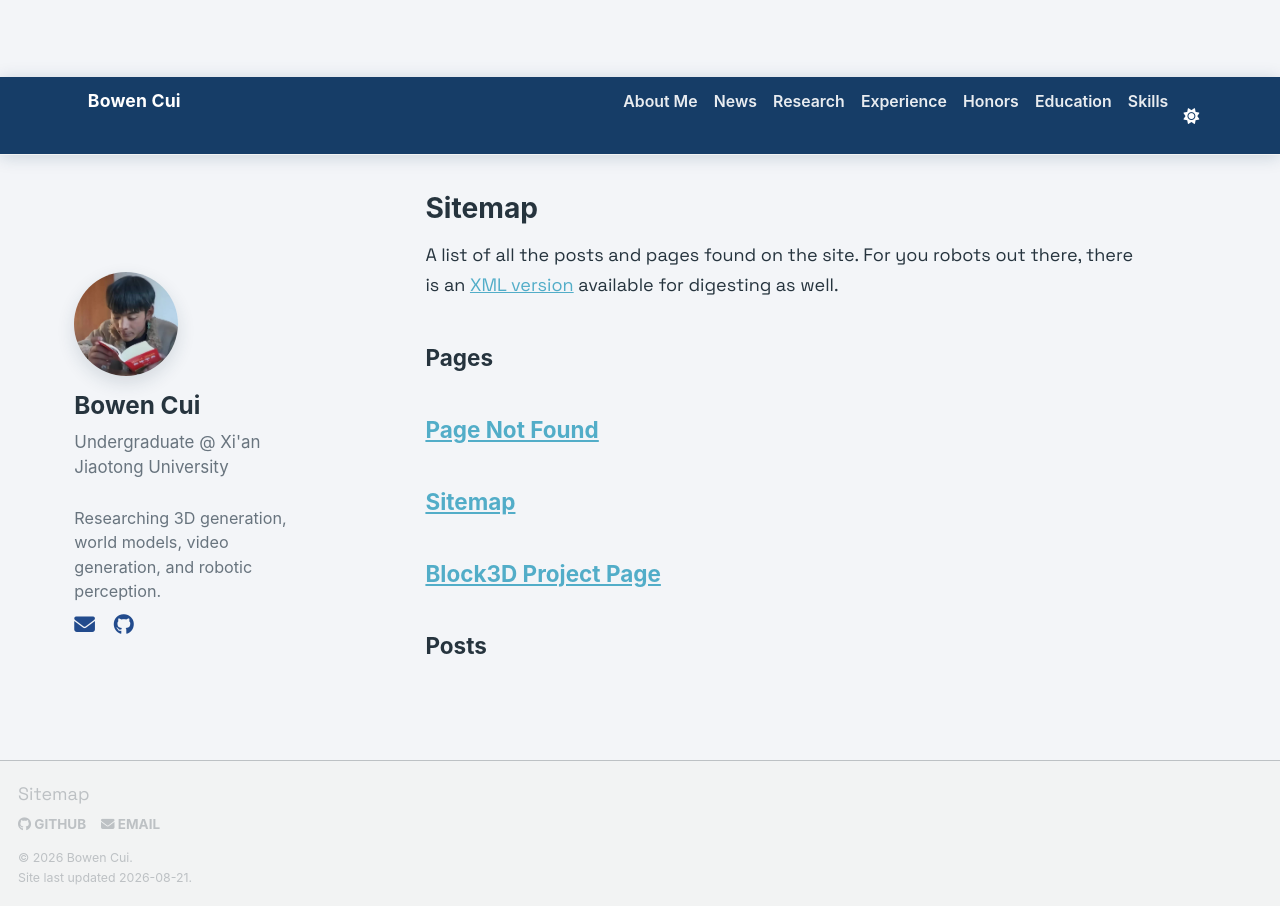
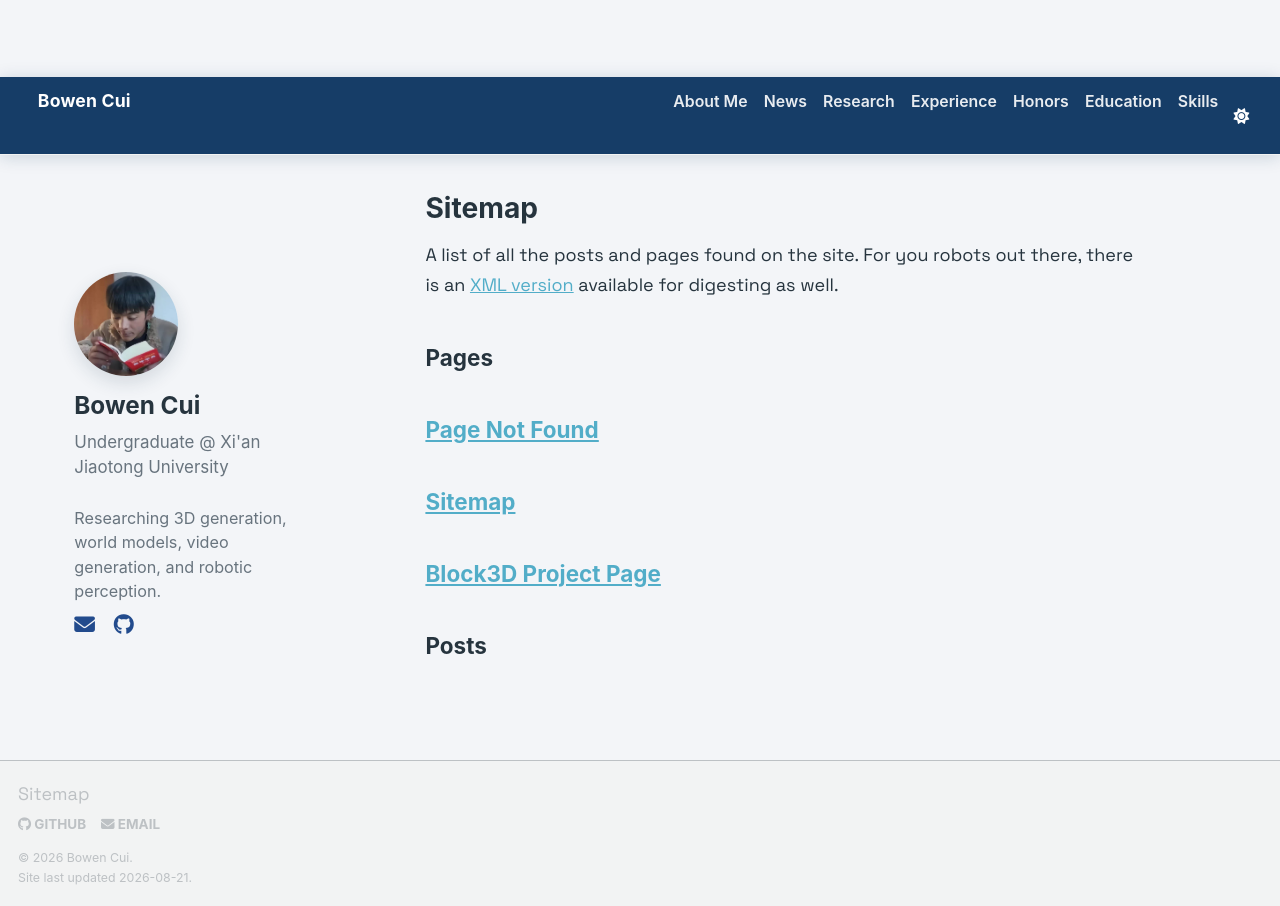
Before and after one commit to AlexanderTsui/AlexanderTsui.github.io, a Jekyll site: the page built from _pages/sitemap.md, in a window 1280 px wide. Built offline with Jekyll 4.4.1, drawn with Linux system fonts in a browser that asks for light colours; a script bundle is joined from its source files by our own code; library files that are not in the unit come from our copies.

Commit message:
Match wide masthead spacing

```diff
--- a/assets/css/main.scss
+++ b/assets/css/main.scss
@@ -95,7 +95,7 @@ body {
   align-items: center;
   display: flex;
   justify-content: center;
-  max-width: 1180px;
+  max-width: 1600px;
   padding: 0.45rem 1.35rem;
   width: 100%;
 }
```
